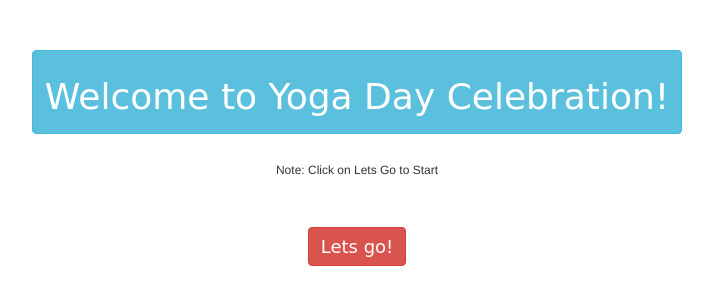
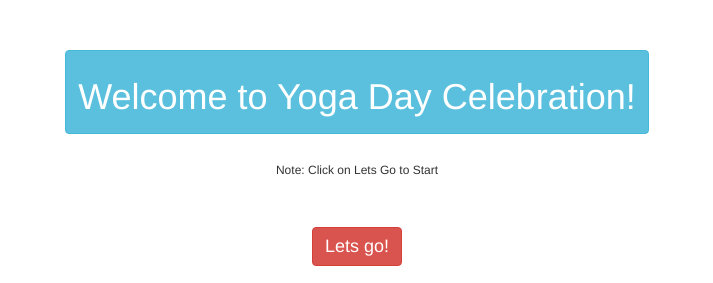
Before and after one commit to advait1109/TMS-Yoga-Quiz, a plain HTML site: page index.html in a window 1280 px wide. Shown: the top 283 px of the page, without its empty margins (283-996 px from the left). Drawn offline with nearby package versions, Linux system fonts and the light colour scheme; grey boxes are pictures that could not be loaded.

Commit message:
Add files via upload

```diff
--- a/index.html
+++ b/index.html
@@ -13,7 +13,7 @@
     </head>
     <body>
         <center>
-            <div  class="col-xs-6 col-sm-6 col-md-12">
+            <div  class="col-xs-12 col-sm-12 col-md-12">
             <button id="my_button" class="btn btn-info">
             <h1 id="title_welcome">Welcome to Yoga Day Celebration!</h1>
             </button><br><br>
--- a/style.css
+++ b/style.css
@@ -1,20 +1,12 @@
-body{
-    font-family: cursive;
-}
-#title_welcome{
-    font-family: cursive;
-}
 #my_button{
     margin-top: 50px;
 }
 #start{
     font-size: large;
-    font-family: cursive;
 }
 #quiz_question{
     border: 0.25px solid black;
     background-color: white;
-    font-family: cursive;
     margin-top: 50px;
     border-radius: 20px;
     animation-name: example;
```
